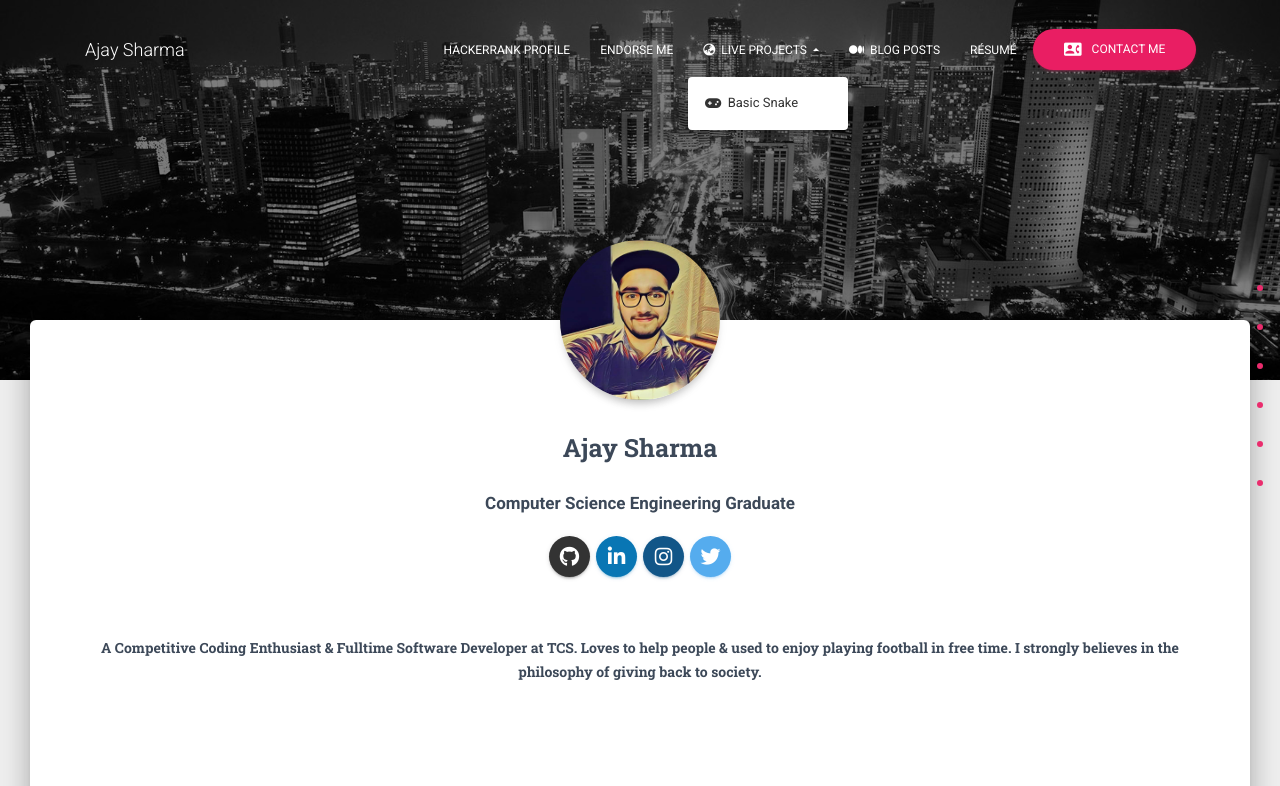
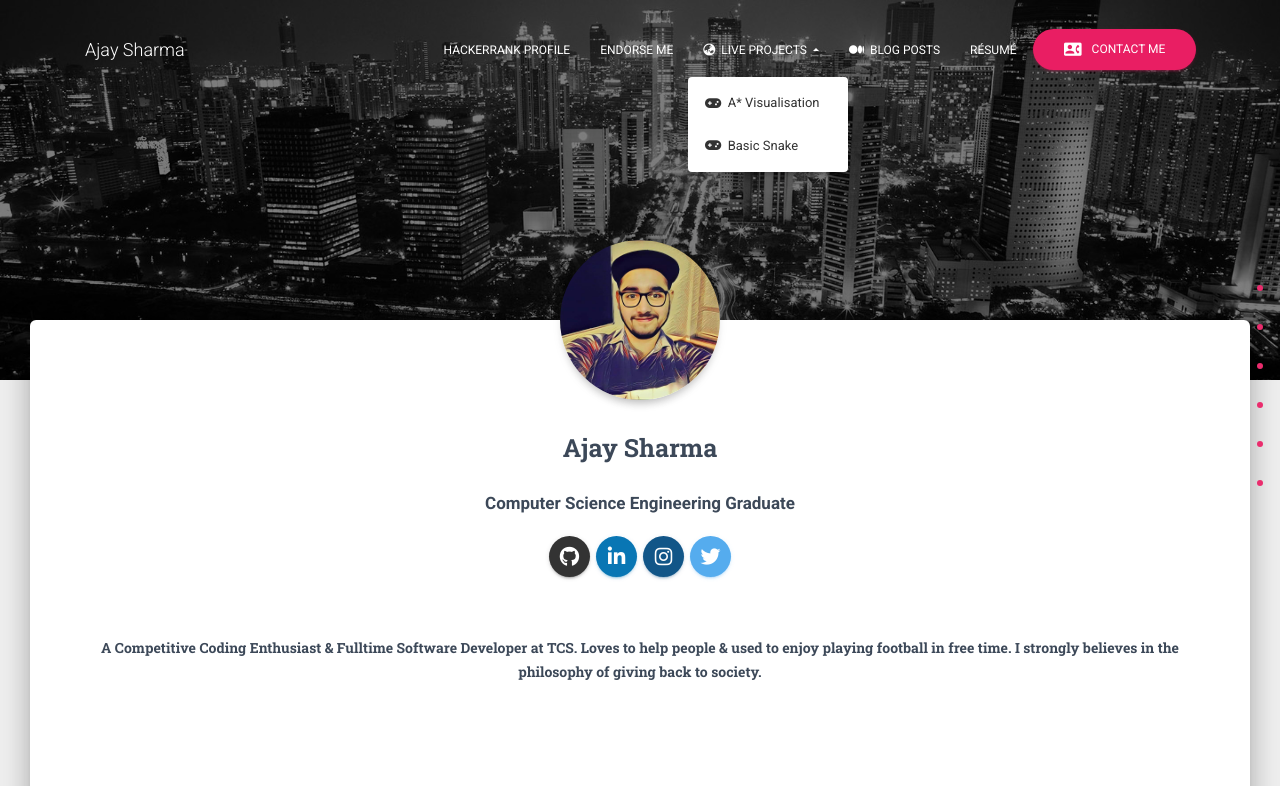
Before and after one commit to ajaysharma388/ajaysharma388.io, a plain HTML site: page index.html in a window 1280 px wide. Both pictures are taken after a click on the link "LIVE PROJECTS". Shown: the top 786 px of the page. Drawn offline with nearby package versions, Linux system fonts and the light colour scheme; files that its build step writes are made by us from their sources.

Commit message:
updated live visualisation in the live project's menu in nav bar.

```diff
--- a/index.html
+++ b/index.html
@@ -55,6 +55,9 @@
               <i class="fas fa-globe-asia"></i>&nbsp; Live Projects
               <div class="ripple-container"></div></a>
             <div class="dropdown-menu dropdown-with-icons">
+              <a href="https://ajaysharma388.github.io/pathFindingCoding/" target="_blank" class="dropdown-item">
+                <i class="fas fa-gamepad"></i>&nbsp; A* Visualisation
+              </a>
               <a href="https://snakehiss.herokuapp.com" target="_blank" class="dropdown-item">
                 <i class="fas fa-gamepad"></i>&nbsp; Basic Snake
               </a>
```
